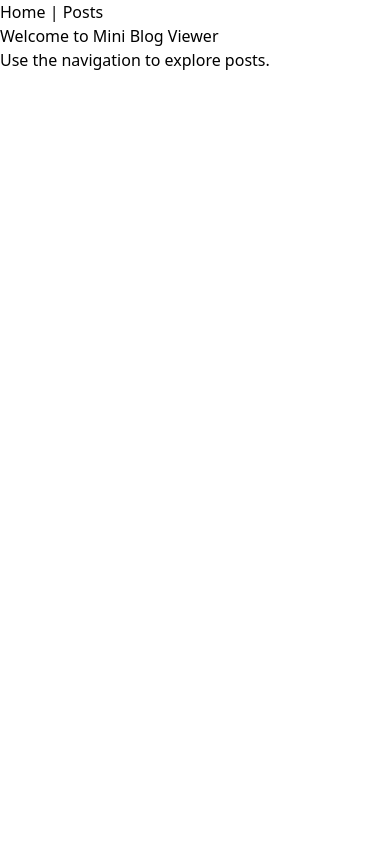
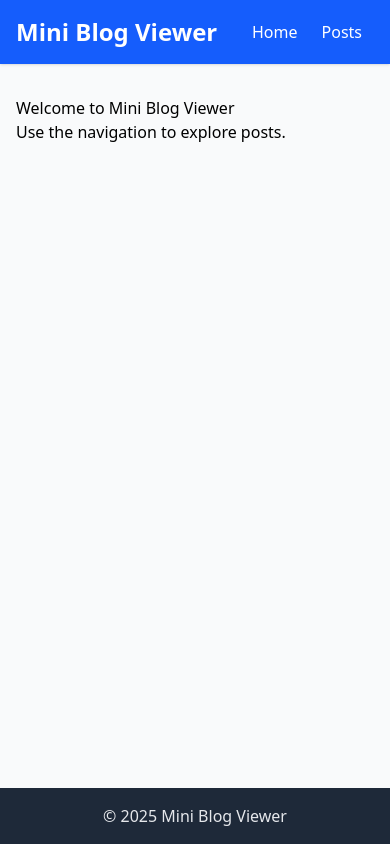
Before and after one commit to kushal18-codes/mini-blog-viewer, a React (Vite) app: page / in a window 390 px wide. Built offline with nearby package versions, Linux system fonts and the light colour scheme.

Commit message:
feat(layout): enhance layout structure with header and footer - added responsive header with navigation links - included footer with copyright information

```diff
--- a/src/components/layout.tsx
+++ b/src/components/layout.tsx
@@ -5,11 +5,30 @@ export default function Layout({
   children,
 }: Readonly<{ children: ReactNode }>) {
   return (
-    <div>
-      <nav>
-        <Link to="/">Home</Link> | <Link to="/posts">Posts</Link>
-      </nav>
-      <main>{children}</main>
+    <div className="flex min-h-screen flex-col bg-gray-50">
+      <header className="bg-blue-600 py-4 text-white shadow">
+        <div className="container mx-auto flex items-center justify-between px-4">
+          <h1 className="font-bold text-2xl">Mini Blog Viewer</h1>
+          <nav>
+            <Link
+              className="rounded px-3 py-2 transition hover:bg-blue-700"
+              to="/"
+            >
+              Home
+            </Link>
+            <Link
+              className="rounded px-3 py-2 transition hover:bg-blue-700"
+              to="/posts"
+            >
+              Posts
+            </Link>
+          </nav>
+        </div>
+      </header>
+      <main className="container mx-auto flex-1 px-4 py-8">{children}</main>
+      <footer className="mt-8 bg-gray-800 py-4 text-center text-gray-200">
+        &copy; {new Date().getFullYear()} Mini Blog Viewer
+      </footer>
     </div>
   );
 }
```
